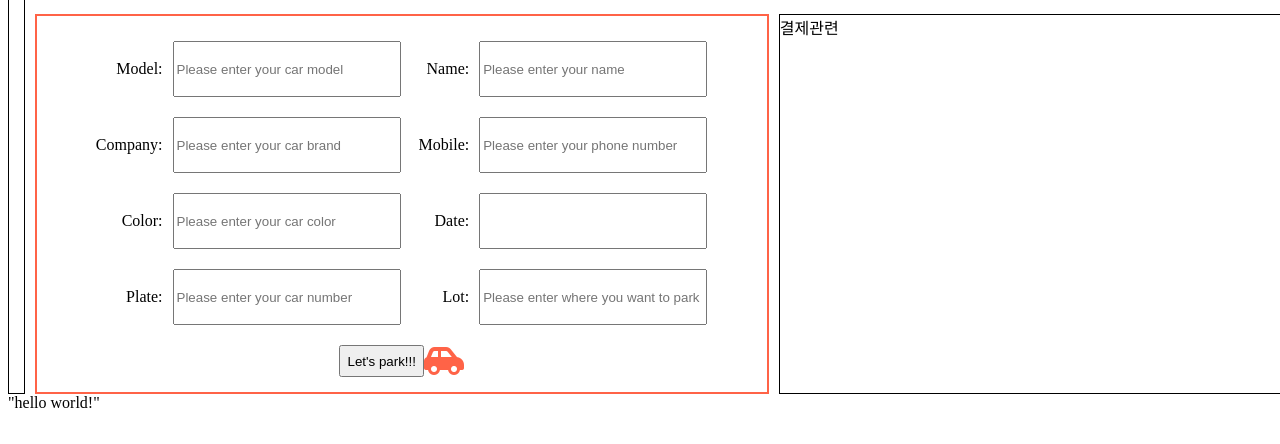
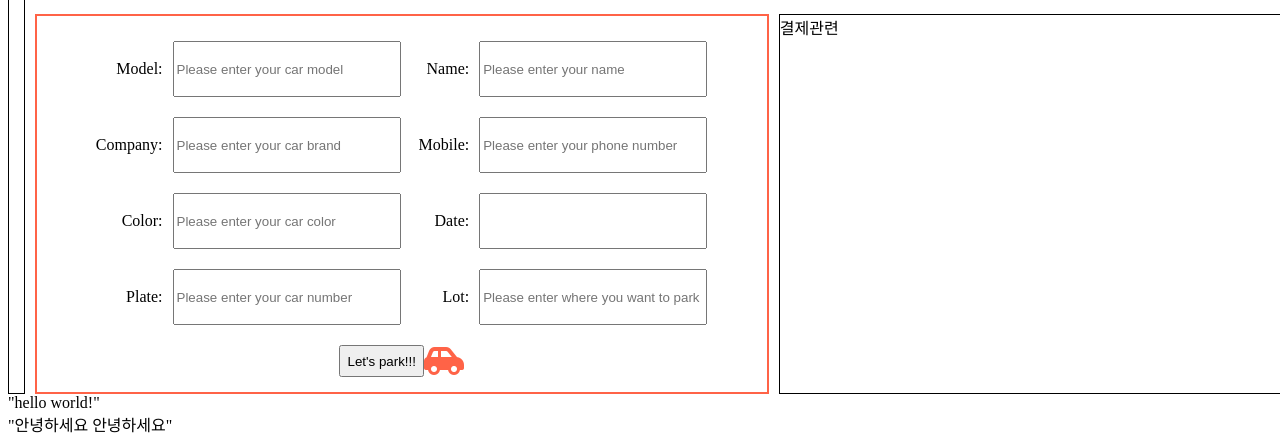
Before and after one commit to jw-lab/Board, a Django app: page / in a window 1280 px wide. Shown: the part 523-967 px from the top of the page. Before the commit the page ends 931 px from the top, so only its background shows below. Run offline with Django 3.2, Linux system fonts and the light colour scheme; data that the repository does not hold is empty; some libraries are stand-ins or nearby versions.

Commit message:
merge 테스트용

```diff
--- a/parkingapp/templates/parkingapp/main.html
+++ b/parkingapp/templates/parkingapp/main.html
@@ -100,6 +100,10 @@
     "hello world!"
 </div>
 
+<div>
+    "안녕하세요 안녕하세요"
+</div>
+
 <!-- 데이터 저장 되는지 확인 용도 -->
 {% if parking_list %}
     {% for Parking in parking_list %}
```
